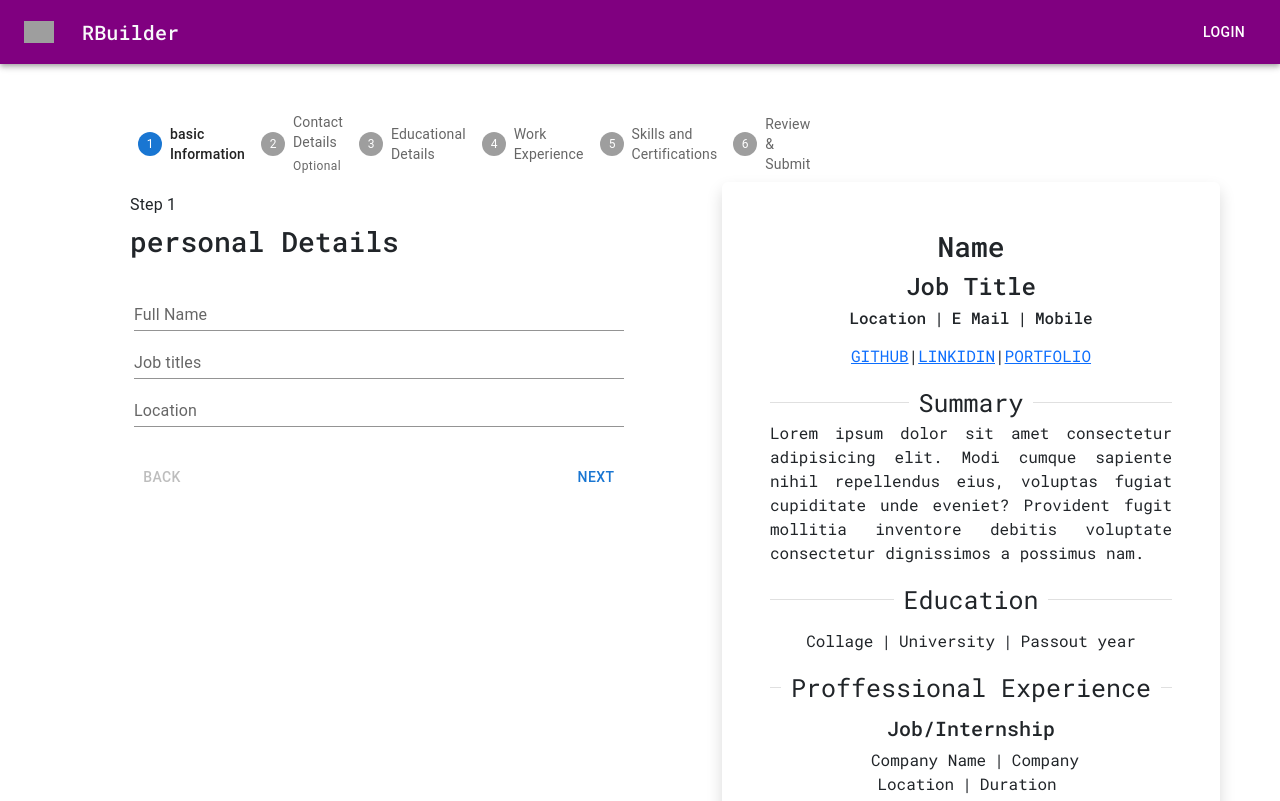
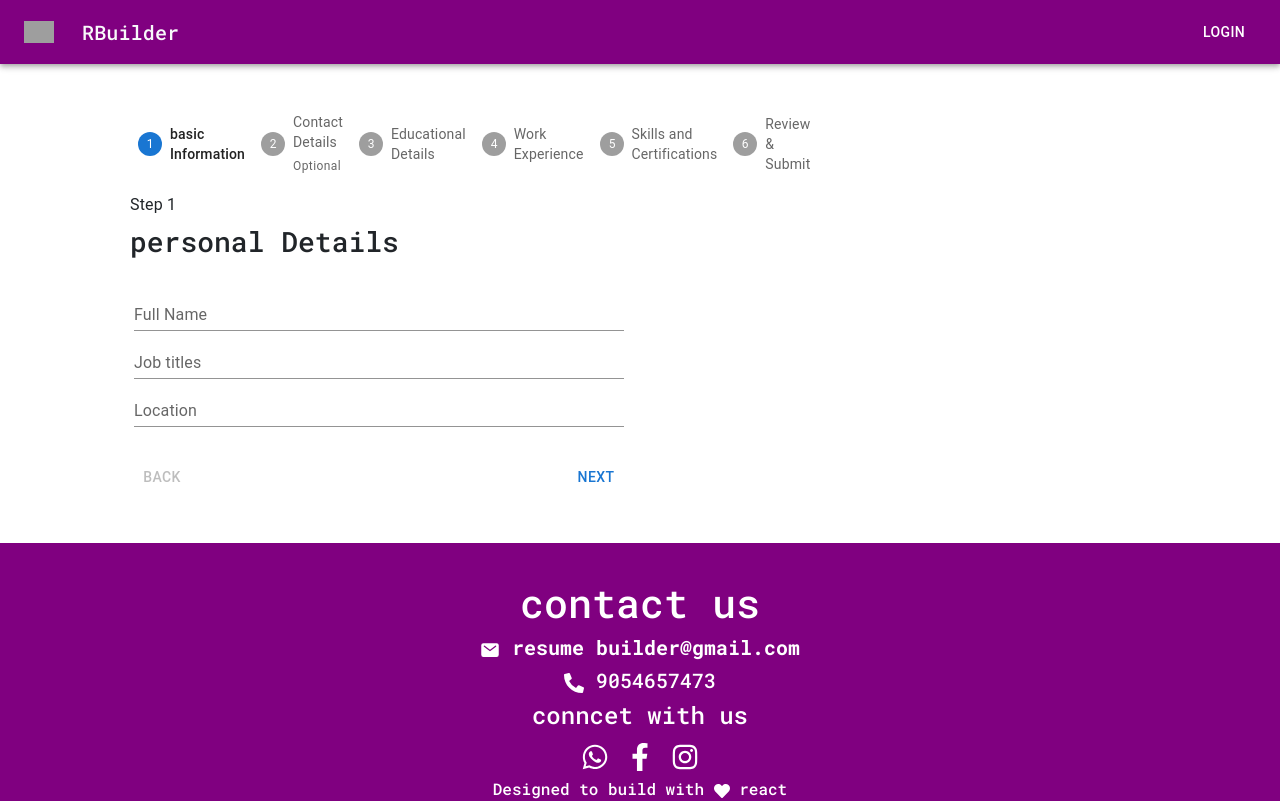
Before and after one commit to JibinAniyan/resume-builder, a React (Vite) app: page /form in a window 1280 px wide. Shown: the top 801 px of the page. Built offline with nearby package versions, Linux system fonts and the light colour scheme; grey boxes are pictures that could not be loaded; a web font is replaced by a local one.

Commit message:
server creation

```diff
--- a/src/components/Preview.jsx
+++ b/src/components/Preview.jsx
@@ -2,35 +2,40 @@ import { Divider , Button} from '@mui/material'
 import React from 'react'
 
 
-function Preview() {
+function Preview({resumeDetails}) {
   return (
     <div style={{ margin: '70px' }} className='shadow p-5 w-100 text-center rounded'>
-      <h3>Name</h3>
-      <h4>Job Title</h4>
-      <h6><span className='mx-2'>Location</span>|<span className='mx-2'>E Mail</span>|<span className='mx-2'>Mobile</span></h6>
+      <h3>{resumeDetails?.username}</h3>
+      <h4>{resumeDetails?.jobTitle}</h4>
+      <h6><span className='mx-2'>{resumeDetails?.location}</span>|<span className='mx-2'>{resumeDetails?.email}</span>|<span className='mx-2'>{resumeDetails?.mobile}</span></h6>
       <p className='my-3'>
-        <a href=""target='_blank'>GITHUB</a>|
-        <a href=""target='_blank'>LINKIDIN</a>|
-        <a href=""target='_blank'>PORTFOLIO</a>
+        <a href={resumeDetails?.github}target='_blank'>GITHUB</a>|
+        <a href={resumeDetails?.linkedin}target='_blank'>LINKEDIN</a>|
+        <a href={resumeDetails?.portfolio}target='_blank'>PORTFOLIO</a>
 
       </p>
       <Divider sx={{fontSize:'25px'}}>Summary</Divider>
-      <p style={{textAlign:'justify'}} >Lorem ipsum dolor sit amet consectetur adipisicing elit. Modi cumque sapiente nihil repellendus eius, voluptas fugiat cupiditate unde eveniet? Provident fugit mollitia inventore debitis voluptate consectetur dignissimos a possimus nam.</p>
+      <p style={{textAlign:'justify'}} >{resumeDetails?.summary}</p>
 
       <Divider sx={{fontSize:"25px",marginBottom:"10px"}}>Education</Divider>
       <p>
-        <span className='mx-2'>Collage</span >|<span className='mx-2' >University</span>|<span className='mx-2' >Passout year</span>
+        <span className='mx-2'>{resumeDetails?.course}</span >|<span className='mx-2'>{resumeDetails?.collage}</span >|<span className='mx-2' >{resumeDetails?.university}</span>|<span className='mx-2' > {resumeDetails?.passoutYear}</span>
       </p>
 
       <Divider sx={{fontSize:"25px",marginBottom:'10px'}} >Proffessional Experience</Divider>
-      <h5>Job/Internship</h5>
+      <h5>{resumeDetails?.jobType}</h5>
       <p>
-        <span className='mx-2'>Company Name</span >|<span className='mx-2' >Company Location</span>|<span className='mx-2' >Duration</span>
+        <span className='mx-2'>{resumeDetails?.company}</span >|<span className='mx-2' >{resumeDetails?.cLocation}</span>|<span className='mx-2' >{resumeDetails?.duration  }</span>
       </p>
 
        <Divider sx={{fontSize:"25px",marginBottom:'10px'}} >Skills</Divider>
         <div className='d-flex flex-wrap justify-content-between my-3'>
-           <Button variant='contained' className='m-1'>NODE JS </Button>
+          {
+            resumeDetails?.userSkills?.map((item,index)=>(
+           <Button key={index} variant='contained' className='m-1'>{item} </Button>
+
+            ))
+          }
          </div>
 
 
--- a/src/components/UserInputs.jsx
+++ b/src/components/UserInputs.jsx
@@ -11,34 +11,12 @@ import { FaXmark } from "react-icons/fa6";
 
 
 const steps = ['basic Information', 'Contact Details', 'Educational Details', 'Work Experience', 'Skills and Certifications', 'Review & Submit'];
-function UserInputs() {
+function UserInputs({resumeDetails,setResumedetails}) {
     const skillSuggestionArray = ['NODE JS', 'REACT', 'MONGODB', 'ANGULAR', 'EXPRESS JS', 'COMMUNICATION', 'COACHING', 'POWER BI']
     const [activeStep, setActiveStep] = React.useState(0);
     const [skipped, setSkipped] = React.useState(new Set());
 
-//create state for using resume details
 
- const [resumeDetails,setResumedetails]= React.useState({
-    username:"",
-    jobTitle:"",
-    location:"",
-    email:"",
-    mobile:"",
-    github:"",
-    linkedin:"",
-    portfolio:"",
-    course:"",
-    collage:"",
-    university:"",
-    passoutYear:"",
-    jobType:"",
-    company:"",
-    cLocation:"",
-    duration:"",
-    userSkills:[],
-    summary:""
-
- })
 
 //reference to skill input tag
 const skillRef = React.useRef()
--- a/src/pages/UserForm.jsx
+++ b/src/pages/UserForm.jsx
@@ -3,14 +3,44 @@ import UserInputs from '../components/UserInputs'
 import Preview from '../components/Preview'
 
 function UserForm() {
+
+  //create state for using resume details
+
+  const [resumeDetails, setResumedetails] = React.useState({
+    username: "",
+    jobTitle: "",
+    location: "",
+    email: "",
+    mobile: "",
+    github: "",
+    linkedin: "",
+    portfolio: "",
+    course: "",
+    collage: "",
+    university: "",
+    passoutYear: "",
+    jobType: "",
+    company: "",
+    cLocation: "",
+    duration: "",
+    userSkills: [],
+    summary: ""
+
+  })
+
+
   return (
     <div className='container' >
       <div className="row p-5">
         <div className="col-lg-6">
-<UserInputs/>
+          <UserInputs resumeDetails={resumeDetails} setResumedetails={setResumedetails} />
         </div>
         <div className="col-lg-6">
-<Preview/>
+          {
+            resumeDetails.username &&
+            <Preview resumeDetails={resumeDetails} />
+
+          }
         </div>
       </div>
     </div>
```
